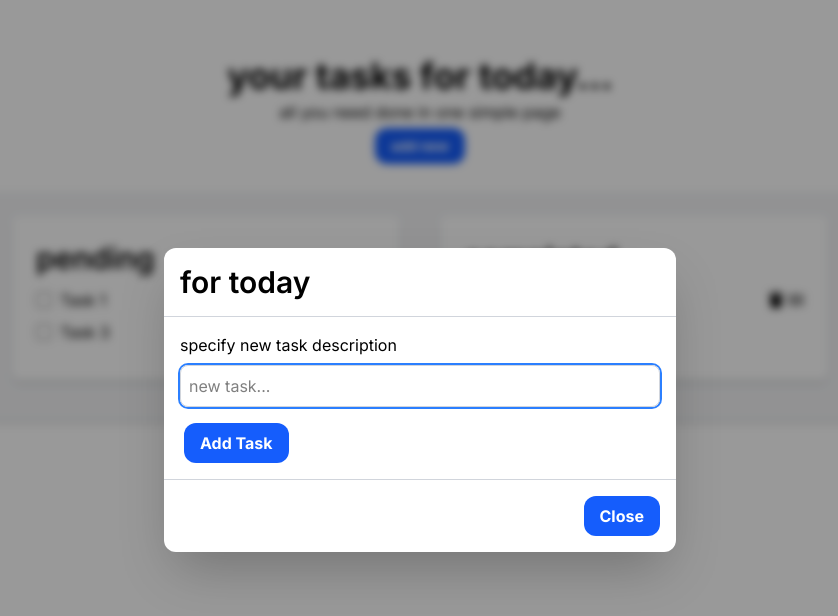
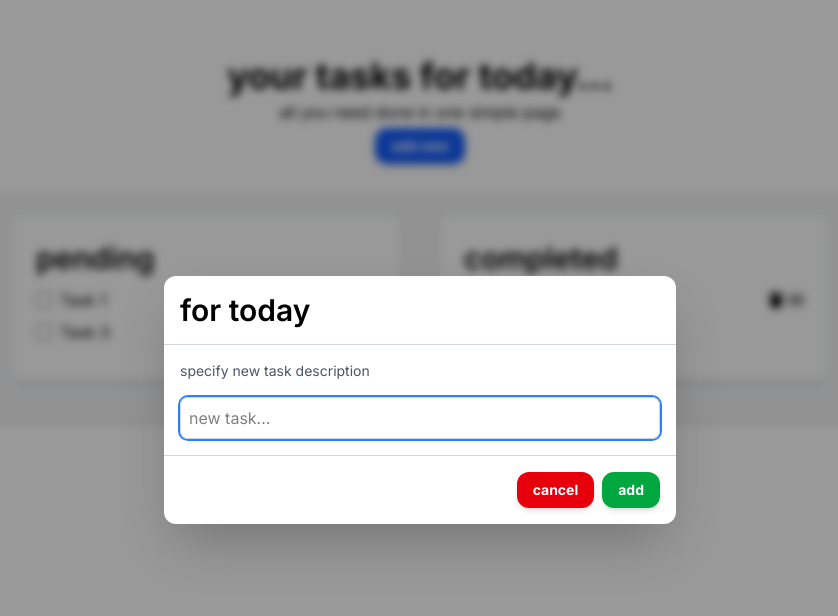
Before and after one commit to opmile/crud-todo-web, a React (Vite) app: page / in a window 1280 px wide. Both pictures are taken after a click on the button "add new". Shown: the top 616 px of the page, without its empty margins (220-1058 px from the left). Built offline with nearby package versions, Linux system fonts and the light colour scheme; grey boxes are pictures that could not be loaded.

Commit message:
feat: added all the logic needed to implement the update task (crud)

```diff
--- a/src/App.jsx
+++ b/src/App.jsx
@@ -12,7 +12,6 @@ function App() {
         <Toolbar/>
       </div>
 
-
       <TaskSection/>
     </Container>
   )
--- a/src/components/Form.jsx
+++ b/src/components/Form.jsx
@@ -1,32 +1,61 @@
+import { useEffect, useState } from "react";
 import { useModal } from "./context/ModalProvider";
 import { useTasksContext } from "./context/TaskProvider";
-import Button from "./ui/Button";
 import Input from "./ui/Input";
+import Typography from "./ui/Typography";
 
-export default function Form({ children }) {
-    const { closeModal } = useModal()
-    const { createTask } = useTasksContext()
+export default function Form() {
+    const { closeModal, mode, editableTask } = useModal()
+    const { createTask, updateTaskText } = useTasksContext()
+
+    const [value, setValue] = useState("")
+
+    useEffect(() => {
+        if (mode === "edit" && editableTask) {
+            setValue(editableTask.title ?? "")
+        } else {
+            setValue("")
+        }
+    }, [mode, editableTask])
 
     const handleSubmit = (e) => {
-        e.preventDefault();
+        e.preventDefault()
 
-        const formData = new FormData(e.target);
-        const taskDescription = formData.get("taskDescription");
+        const trimmed = value.trim()
+        if (!trimmed) return
 
-        createTask(taskDescription);
-        e.target.reset();
+        if (mode === "edit") {
+            if (!editableTask) return
+            updateTaskText(editableTask.id, trimmed)
+        } else {
+            createTask(trimmed)
+        }
 
         closeModal()
     }
 
+    const helpText = mode === "edit"
+    ? "update task description"
+    : "specify new task description"
+
     return (
-        <form onSubmit={handleSubmit} className="space-y-4">
+        <form
+            id="task-form"
+            onSubmit={handleSubmit}
+            className="space-y-4"
+            >
+            <Typography className="text-sm text-gray-600">{helpText}</Typography>
             <Input
                 name="taskDescription"
                 id="taskDescription"
+                value={value}
+                onChange={(e) => setValue(e.target.value)}
+                placeholder={
+                    mode === "edit"
+                    ? "edit task..."
+                    : "new task..."}
                 required
             />
-            <Button type="submit" className="ml-1 rounded-xl">Add Task</Button>
         </form>
     )
 }
--- a/src/components/Toolbar.jsx
+++ b/src/components/Toolbar.jsx
@@ -4,15 +4,13 @@ import Typography from "./ui/Typography"
 
 export default function Toolbar() {
     return (
-        <Modal.Root>
-        <Modal.Header>
-          <Typography variant="h2">for today</Typography>
-        </Modal.Header>
+      <Modal.Root>
+        <Modal.Header/>
         <Modal.Body>
-          <Typography variant="body">specify new task description</Typography>
-          <Form/>
+          {/* form shows mode-dependent hint and input */}
+          <Form />
         </Modal.Body>
-        <Modal.Footer/>
+        <Modal.Footer />
       </Modal.Root>
     )
 }
--- a/src/components/context/ModalProvider.jsx
+++ b/src/components/context/ModalProvider.jsx
@@ -15,11 +15,40 @@ export function useModal() { // open a portal for the modal (consumers will use
 const ModalProvider = ({ children }) => {
     const [isOpen, setIsOpen] = useState(false)
 
-    const openModal = () => setIsOpen(true)
-    const closeModal = () => setIsOpen(false)
+    // 'create' | 'edit'
+    const [mode, setMode] = useState("create")
+    // { id, title } | null
+    const [editableTask, setEditableTask] = useState(null) // set the current task being edited
+
+    const openCreateModal = () => {
+        setMode("create")
+        setEditableTask(null)
+        setIsOpen(true)
+    }
+
+    const openEditModal = (task) => {
+        setMode("edit")
+        setEditableTask(task)
+        setIsOpen(true)
+    }
+
+    const closeModal = () => {
+        setIsOpen(false)
+        setMode("create")
+        setEditableTask(null)
+    }
 
     return (
-        <ModalContext.Provider value={{ isOpen, openModal, closeModal }}>
+        <ModalContext.Provider
+            value={{
+                isOpen,
+                mode,
+                editableTask,
+                openCreateModal,
+                openEditModal,
+                closeModal,
+            }}
+        >
             {children}
         </ModalContext.Provider>
     )
--- a/src/components/ui/Button.jsx
+++ b/src/components/ui/Button.jsx
@@ -1,11 +1,24 @@
-export default function Button({ onClick, children, className = '', ...props }) {
+export default function Button({
+  variant,
+  onClick,
+  children,
+  className = "",
+  ...props
+}) {
+  const variantStyles = {
+    primary: "bg-blue-600 text-white hover:bg-blue-700",
+    secondary: "bg-green-600 text-white hover:bg-green-700",
+    cancel: "bg-red-600 text-white hover:bg-red-700",
+  };
+
   return (
     <button
+      variant="primary"
       onClick={onClick}
-            className={`px-4 py-2 bg-blue-600 text-white font-bold rounded-xl hover:bg-blue-700 focus:outline-none focus:ring-2 focus:ring-blue-500 transition-all duration-300 ${className}`}
+      className={`px-4 py-2 font-bold rounded-xl focus:outline-none focus:ring-2 focus:ring-blue-500 transition-all duration-500 shadow-md text-sm ${className} ${variantStyles[variant]}`}
       {...props}
     >
       {children}
     </button>
-    )
+  );
 }
--- a/src/components/ui/IconContainer.jsx
+++ b/src/components/ui/IconContainer.jsx
@@ -1,8 +1,10 @@
 import Icon from "./Icon"
 import { useTasksContext } from "../context/TaskProvider"
+import { useModal } from "../context/ModalProvider"
 
-export default function IconContainer({ taskId }) {
+export default function IconContainer({ taskId, currentTitle }) {
     const { deleteTask } = useTasksContext()
+    const { openEditModal } = useModal()
 
     return (
         <div className="ml-auto flex items-center gap-1">
@@ -11,7 +13,11 @@ export default function IconContainer({ taskId }) {
                 alt="Delete Icon"
                 onClick={() => deleteTask(taskId)}
             />
-            <Icon src="/edit-icon.png" alt="Edit Icon" />
+            <Icon
+                src="/edit-icon.png"
+                alt="Edit Icon"
+                onClick={() => openEditModal({ id: taskId, title: currentTitle })}
+            />
         </div>
     )
 }
--- a/src/components/ui/Modal.jsx
+++ b/src/components/ui/Modal.jsx
@@ -1,14 +1,15 @@
 import { useEffect, useRef } from "react"
-import ModalProvider, { useModal } from "../context/ModalProvider"
+import { useModal } from "../context/ModalProvider"
 import Button from "./Button"
 import OpenModalButton from "./OpenModalButton"
+import Typography from "./Typography"
 
 const Root = ({ children }) => {
     return (
-        <ModalProvider>
+        <>
             <OpenModalButton/>
             <ModalContent>{children}</ModalContent>
-        </ModalProvider>
+        </>
     )
 }
 
@@ -29,6 +30,11 @@ const ModalContent = ({ children }) => {
         <dialog
             ref={dialogRef}
             onClose={closeModal}
+            onCancel={(e) => {
+                // prevent browser default which can desync state in some cases
+                e.preventDefault()
+                closeModal()
+            }}
             className="fixed top-1/2 left-1/2 transform -translate-x-1/2 -translate-y-1/2 p-0 m-0 border-0 rounded-xl shadow-2xl w-11/12 max-w-lg backdrop:bg-black/40 backdrop:backdrop-blur-xs"
             >
             {children}
@@ -37,10 +43,17 @@ const ModalContent = ({ children }) => {
    )
 }
 
-const Header = ({ children }) => {
+const Header = () => {
+    const { mode } = useModal()
+    const defaultTitle = mode === "edit"
+        ? "edit task"
+        : "for today"
+
     return (
         <div className="p-4 border-b border-gray-300">
-            {children}
+            <Typography variant="h2">
+                {defaultTitle}
+            </Typography>
         </div>
     )
 }
@@ -53,13 +66,22 @@ const Body = ({ children }) => {
     )
 }
 
-const Footer = ({ children }) => {
-    const { closeModal } = useModal()
+const Footer = () => {
+    const { closeModal, mode } = useModal()
+    const primaryLabel = mode === "edit"
+        ? "save"
+        : "add"
 
     return (
         <div className="p-4 border-t border-gray-300 flex justify-end space-x-2">
-            <Button onClick={closeModal}>Close</Button>
-            {children}
+            <Button variant="cancel" onClick={closeModal}>cancel</Button>
+            <Button
+                variant="secondary"
+                type="submit"
+                form="task-form"
+            >
+                {primaryLabel}
+            </Button>
         </div>
     )
 }
--- a/src/components/ui/OpenModalButton.jsx
+++ b/src/components/ui/OpenModalButton.jsx
@@ -2,13 +2,14 @@ import { useModal } from "../context/ModalProvider"
 import Button from "./Button"
 
 export default function OpenModalButton({ className = '' }) {
-    const { openModal } = useModal()
+    const { openCreateModal } = useModal()
 
     return (
         <Button
-            onClick={openModal}
-            className={`text-sm bg-blue-600 text-white rounded-full transition-all duration-400 hover:bg-blue-700 focus:outline-none focus:ring-0 focus:ring-blue-500 self-center ${className}`}
-        >
+            onClick={openCreateModal}
+            variant="primary"
+            className="self-center"
+            >
             add new
         </Button>
     )
--- a/src/components/ui/TaskItem.jsx
+++ b/src/components/ui/TaskItem.jsx
@@ -18,7 +18,7 @@ export default function TaskItem({ task }) {
                     {task.title}
                 </span>
             </div>
-            <IconContainer taskId={task.id} />
+            <IconContainer taskId={task.id} currentTitle={task.title} />
         </div>
     )
 }
--- a/src/main.jsx
+++ b/src/main.jsx
@@ -3,11 +3,14 @@ import { createRoot } from 'react-dom/client'
 import './index.css'
 import App from './App.jsx'
 import TaskProvider from './components/context/TaskProvider.jsx'
+import ModalProvider from './components/context/ModalProvider.jsx'
 
 createRoot(document.getElementById('root')).render(
   <StrictMode>
     <TaskProvider>
-      <App />
+      <ModalProvider>
+        <App />
+      </ModalProvider>
     </TaskProvider>
   </StrictMode>,
 )
```
Lines whose indentation alone changed are shown as unchanged.
